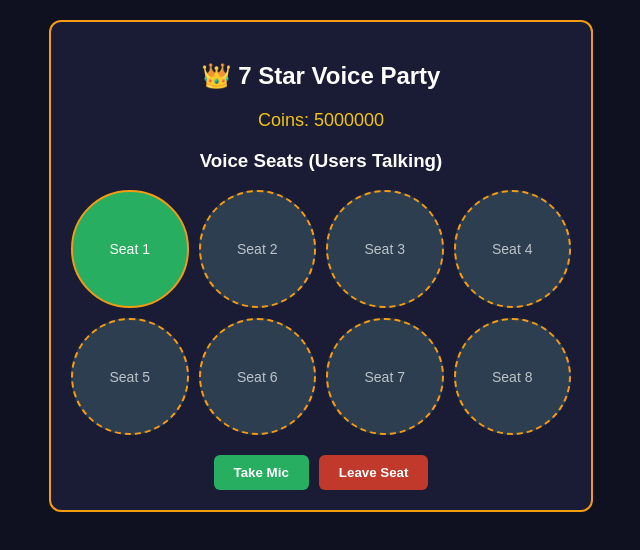
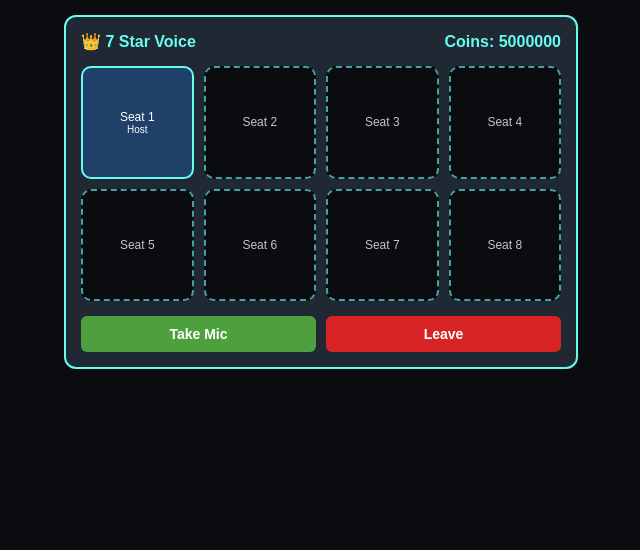
Before and after one commit to khankhanmdsher-boop/7star-party, a website: page public/index.html in a window 1280 px wide. Shown: the whole page, without its empty margins (319-959 px from the left). Drawn offline with Linux system fonts and the light colour scheme.

Commit message:
Update fresh clean voice UI layout

```diff
--- a/public/index.html
+++ b/public/index.html
@@ -3,32 +3,33 @@
 <head>
     <meta charset="UTF-8">
     <meta name="viewport" content="width=device-width, initial-scale=1.0">
-    <title>7 Star Party & Voice Room</title>
+    <title>7 Star Voice Party Room</title>
     <style>
-        body { background: #0f1020; color: #fff; font-family: Arial, sans-serif; text-align: center; margin: 0; padding: 20px; }
-        .container { max-width: 500px; margin: auto; background: #1a1b35; padding: 20px; border-radius: 12px; border: 2px solid #f39c12; }
-        .wallet { font-size: 18px; margin-bottom: 15px; color: #f1c40f; }
-        .grid { display: grid; grid-template-columns: repeat(4, 1fr); gap: 10px; margin-bottom: 20px; }
-        .seat { background: #2c3e50; border: 2px dashed #f39c12; border-radius: 50%; aspect-ratio: 1; display: flex; align-items: center; justify-content: center; font-size: 14px; color: #bdc3c7; cursor: pointer; position: relative; }
-        .seat.active { background: #27ae60; border-style: solid; color: #fff; }
+        body { background: #0b0c10; color: #fff; font-family: Arial, sans-serif; text-align: center; margin: 0; padding: 15px; }
+        .container { max-width: 480px; margin: auto; background: #1f2833; padding: 15px; border-radius: 12px; border: 2px solid #66fcf1; }
+        .header { display: flex; justify-content: space-between; align-items: center; margin-bottom: 15px; font-size: 16px; color: #66fcf1; font-weight: bold; }
+        .grid { display: grid; grid-template-columns: repeat(4, 1fr); gap: 10px; margin-bottom: 15px; }
+        .seat { background: #0b0c10; border: 2px dashed #45a29e; border-radius: 10px; aspect-ratio: 1; display: flex; flex-direction: column; align-items: center; justify-content: center; font-size: 12px; color: #c5c6c7; cursor: pointer; }
+        .seat.active { border-style: solid; border-color: #66fcf1; background: #1f4068; color: #fff; }
         .controls { display: flex; gap: 10px; justify-content: center; }
-        button { padding: 10px 20px; border: none; border-radius: 6px; font-weight: bold; cursor: pointer; }
-        .btn-speak { background: #27ae60; color: #fff; }
-        .btn-leave { background: #c0392b; color: #fff; }
+        button { padding: 10px 15px; border: none; border-radius: 6px; font-weight: bold; cursor: pointer; width: 50%; font-size: 14px; }
+        .btn-speak { background: #4e9f3d; color: #fff; }
+        .btn-leave { background: #d72323; color: #fff; }
     </style>
 </head>
 <body>
     <div class="container">
-        <h2>👑 7 Star Voice Party</h2>
-        <div class="wallet">Coins: <span id="coins">5000000</span></div>
+        <div class="header">
+            <span>👑 7 Star Voice</span>
+            <span>Coins: <span id="coins">5000000</span></span>
+        </div>
 
-        <h3>Voice Seats (Users Talking)</h3>
         <div class="grid" id="seatGrid">
-            <div class="seat active">Seat 1</div>
+            <div class="seat active">Seat 1<br><small>Host</small></div>
             <div class="seat">Seat 2</div>
             <div class="seat">Seat 3</div>
             <div class="seat">Seat 4</div>
-            <div class="seat">Seat  5</div>
+            <div class="seat">Seat 5</div>
             <div class="seat">Seat 6</div>
             <div class="seat">Seat 7</div>
             <div class="seat">Seat 8</div>
@@ -36,17 +37,13 @@
 
         <div class="controls">
             <button class="btn-speak" onclick="toggleMic()">Take Mic</button>
-            <button class="btn-leave" onclick="leaveMic()">Leave Seat</button>
+            <button class="btn-leave" onclick="leaveMic()">Leave</button>
         </div>
     </div>
 
     <script>
-        function toggleMic() {
-            alert("Voice mic connected!");
-        }
-        function leaveMic() {
-            alert("Left the voice seat.");
-        }
+        function toggleMic() { alert("Mic Connected!"); }
+        function leaveMic() { alert("Left Seat."); }
     </script>
 </body>
 </html>
```
